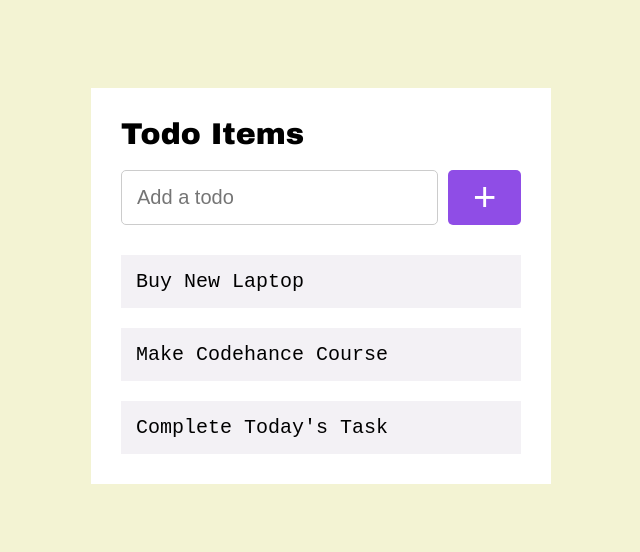
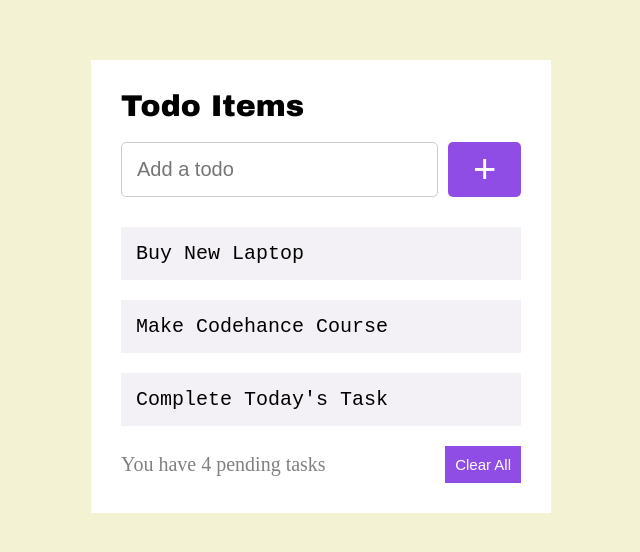
Before and after one commit to BetramManganda/todo-react, a React (Vite) app: page / in a window 1280 px wide. Shown: the part 122-674 px from the top of the page, without its empty margins (319-959 px from the left). Built offline with nearby package versions, Linux system fonts and the light colour scheme.

Commit message:
Adding footer

```diff
--- a/src/App.scss
+++ b/src/App.scss
@@ -14,3 +14,7 @@ h1 {
   margin: 0;
   padding: 0;
 }
+p {
+  margin: 0;
+  padding: 0;
+}
--- /dev/null
+++ b/src/components/footer/Footer.jsx
@@ -0,0 +1,11 @@
+import React from "react";
+import "./Footer.scss";
+
+export default function Footer() {
+  return (
+    <div className="footer">
+      <p className="footer__pending">You have 4 pending tasks</p>
+      <button className="footer__clear">Clear All</button>
+    </div>
+  );
+}
--- /dev/null
+++ b/src/components/footer/Footer.scss
@@ -0,0 +1,20 @@
+.footer {
+  display: flex;
+  justify-content: space-between;
+  align-items: center;
+  margin-top: 20px;
+
+  &__pending {
+    font-size: 20px;
+    color: grey;
+  }
+
+  &__clear {
+    background-color: #8f4de6;
+    color: white;
+    border: none;
+    padding: 10px;
+    font-size: 15px;
+    cursor: pointer;
+  }
+}
--- a/src/pages/Home.jsx
+++ b/src/pages/Home.jsx
@@ -3,6 +3,7 @@ import Container from "../components/container/Container";
 import Header from "../components/header/Header";
 import AddTodo from "../components/add_todo/AddTodo";
 import ListTodo from "../components/list_todo/ListTodo";
+import Footer from "../components/footer/Footer";
 
 export default function Home() {
   return (
@@ -10,6 +11,7 @@ export default function Home() {
       <Header />
       <AddTodo />
       <ListTodo />
+      <Footer />
     </Container>
   );
 }
```
